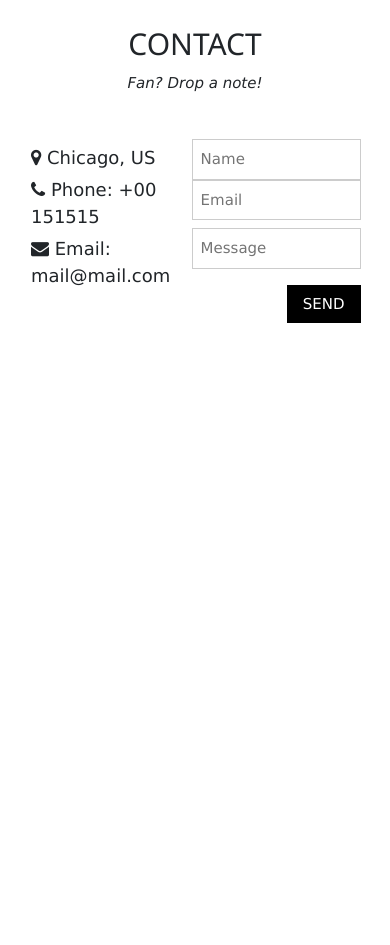
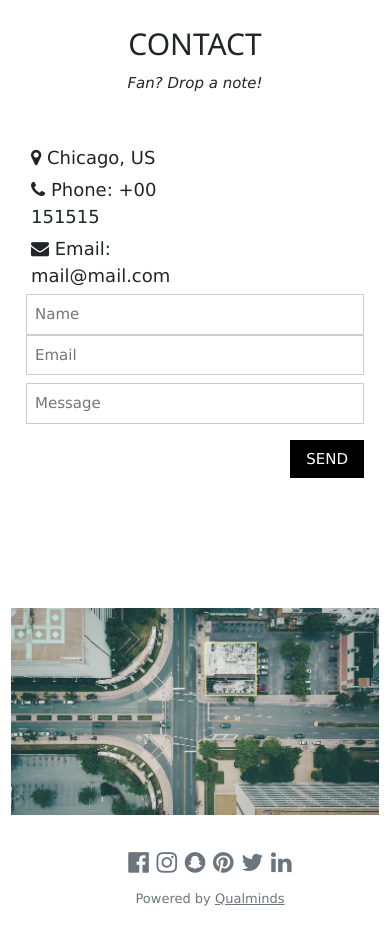
Before and after one commit to Dotnetnavneet/Training, a plain HTML site: page Bootstrap.html in a window 390 px wide. Shown: the part 3260-4205 px from the top of the page. Before the commit the page ends 3958 px from the top, so only its background shows below. Drawn offline with nearby package versions, Linux system fonts and the light colour scheme.

Commit message:
add javascript

```diff
--- a/Bootstrap.html
+++ b/Bootstrap.html
@@ -167,10 +167,11 @@
                     </div>
             </div>
         </div>
+        <!-- CONTACT -->
         <div class="contact" id="contact">
             <h2>CONTACT</h2>
             <p class="band-first"><i>Fan? Drop a note!</i></p>
-            <div class="contact-row my-5">
+            <div class="contact-row mt-5">
                 <div class="contact-details">
                     <p><i class="fa fa-map-marker"></i> Chicago, US</p>
                     <p><i class="fa fa-phone"></i> Phone: +00 151515</p>
@@ -192,8 +193,20 @@
                 </div>
             </div>
         </div>
-
-    </div>
+        <!-- IMAGE SECTION -->
+        <div class="container-fluid">
+            <img src="images/map.jpg" class="img-fluid w-100" style="filter:grayscale(50%)">
+        </div>
+        <!-- FOOTER -->
+        <div id="footer" class="container-fluid m-3 p-3 text-center text-muted" style="font-size:24px">
+            <a href="#"><i class="fa fa-facebook-official"></i></a>
+            <a href="#"><i class="fa fa-instagram"></i></a>
+            <a href="#"><i class="fa fa-snapchat"></i></a>
+            <a href="#"><i class="fa fa-pinterest"></i></a>
+            <a href="#"><i class="fa fa-twitter"></i></a>
+            <a href="#"><i class="fa fa-linkedin"></i></a>
+            <p class="text-center m-2" style="font-size:13px">Powered by <a class="link-company" href="https://www.qualminds.com" target="_blank">Qualminds</a></p>
+        </div>
     </div>
     </div>
 
@@ -211,6 +224,7 @@
                 sidebar.style.display = "none";
             }
         }
+        var modal = document.getElementById('ticketModal');
         window.onclick = function(event) {
             if (event.target == modal) {
                 modal.style.display = "none";
--- a/bts_style.css
+++ b/bts_style.css
@@ -157,6 +157,10 @@
                 .img-container {
                     width: 100%;
                 }
+                .contact-form {
+                    display: block;
+                    width: 100%;
+                }
             }
 
             @media only screen and (min-width: 601px) {
@@ -274,7 +278,7 @@
                 margin-left: auto;
                 margin-right: auto;
                 margin-top: 0;
-                margin-bottom: 250px;
+                margin-bottom: 50px;
                 padding: 64px 16px;
                 text-align: center !important;
                 max-width: 800px;
@@ -324,3 +328,8 @@
                 color: #000!important;
                 background-color: #ccc!important;
             }
+
+            #footer i:hover {
+                opacity: 1.0;
+                color: #124C5F;
+            }
```
